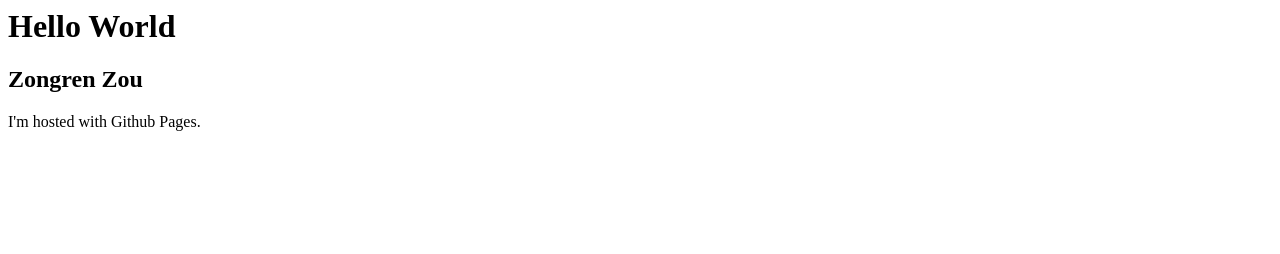
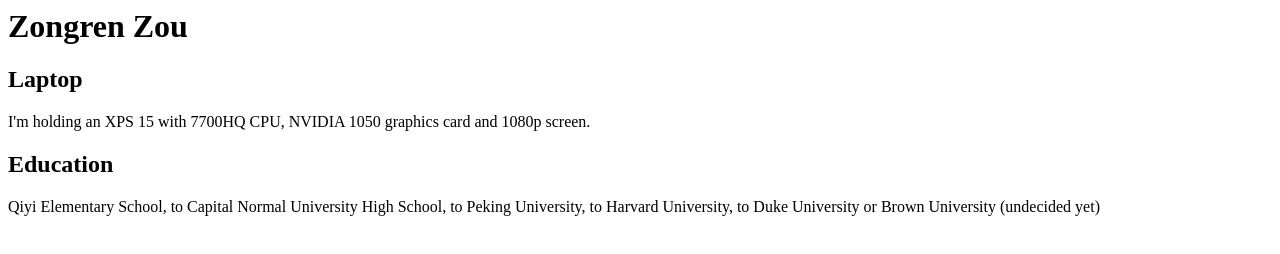
Before and after one commit to ZongrenZou/zongrenzou.github.io, a plain HTML site: page index.html in a window 1280 px wide. Drawn offline with Linux system fonts and the light colour scheme.

Commit message:
Update index.html

```diff
--- a/index.html
+++ b/index.html
@@ -1,8 +1,10 @@
 <html>
 <title>Zongren's Homepage</title>
 <body>
-<h1>Hello World</h1>
-<h2>Zongren Zou</h2>
-<p>I'm hosted with Github Pages.</p>
+<h1>Zongren Zou</h1>
+<h2>Laptop</h2>
+<p>I'm holding an XPS 15 with 7700HQ CPU, NVIDIA 1050 graphics card and 1080p screen.</p>
+<h2>Education</h2>
+<p>Qiyi Elementary School, to Capital Normal University High School, to Peking University, to Harvard University, to Duke University or Brown University (undecided yet)</p>
 </body>
 </html>
```
